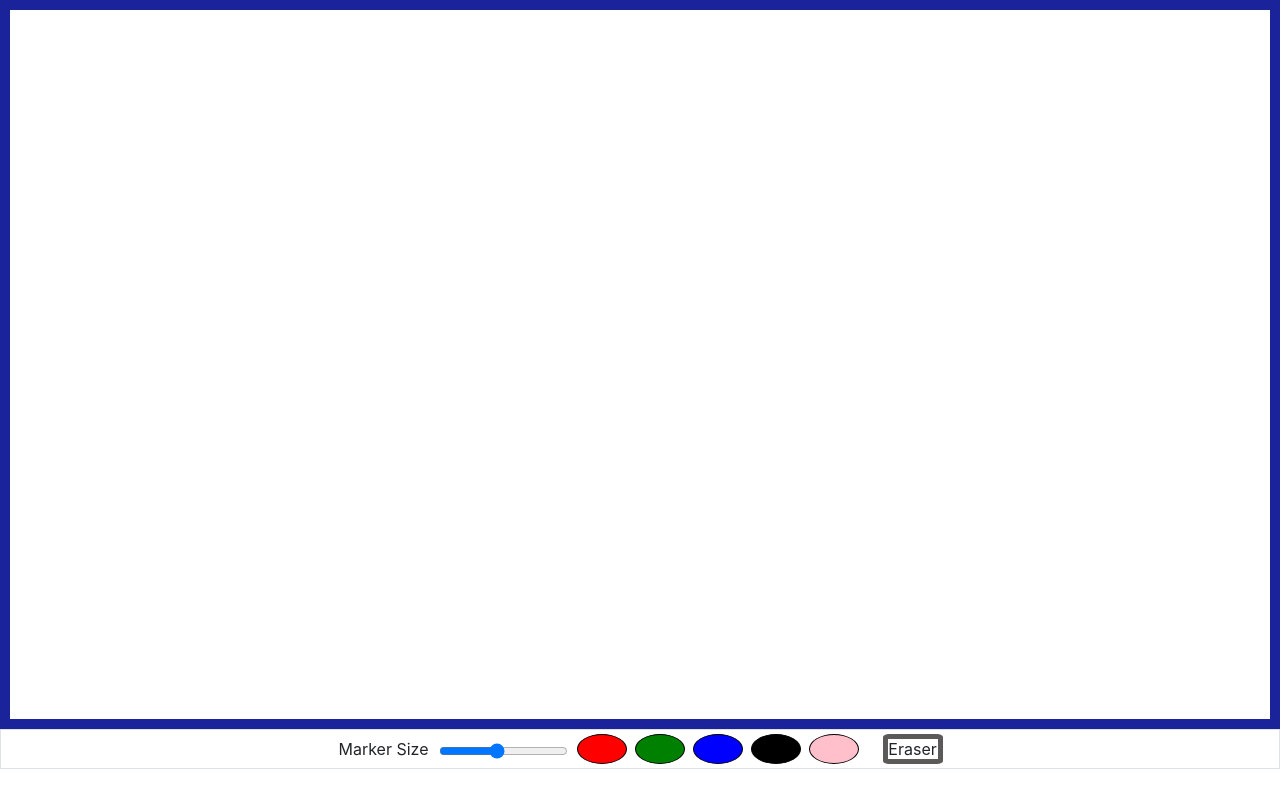
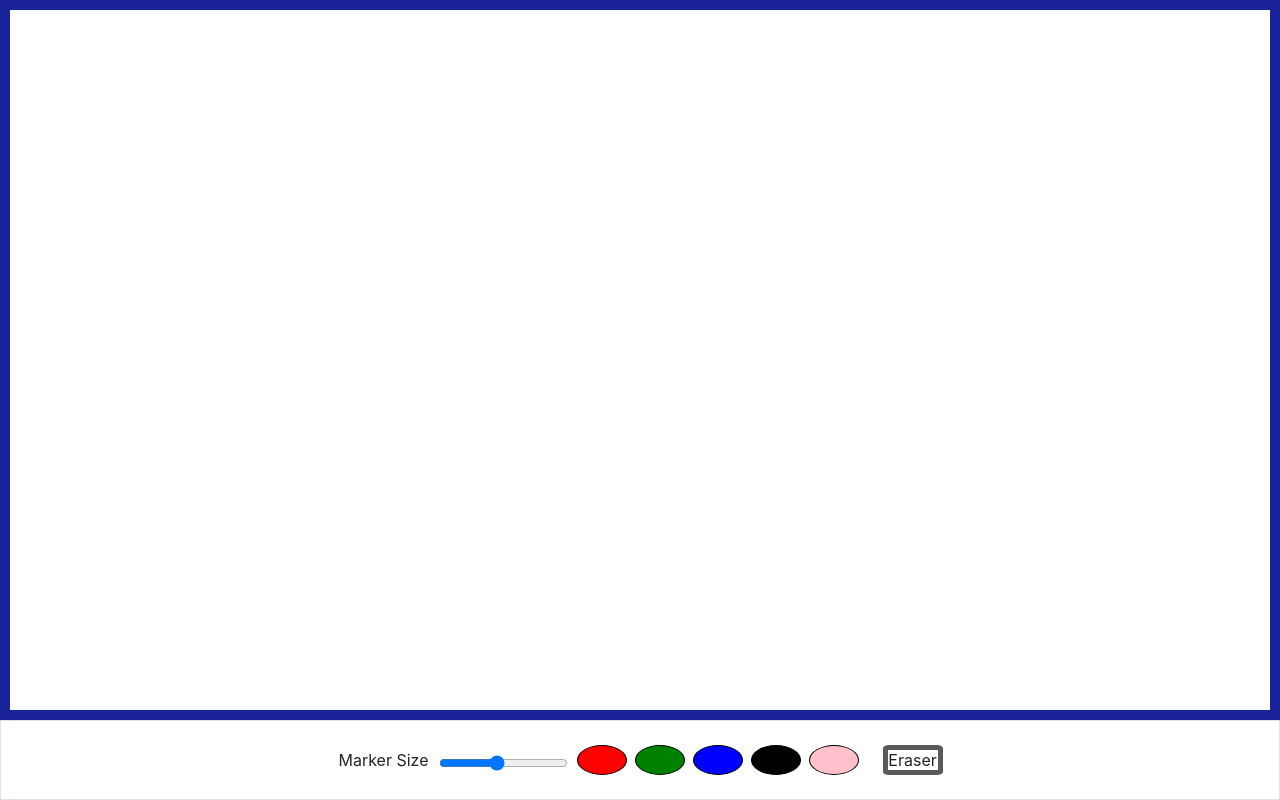
Before and after one commit to benong777/ben-ong-Build-30-things-JS, a plain HTML site: page canvas/index.html in a window 1280 px wide. Drawn offline with nearby package versions, Linux system fonts and the light colour scheme.

Commit message:
Add 100% height to canvas element; Remove height and width attributes from canvas element; Remove canvas resizing from window.onresize

```diff
--- a/canvas/index.html
+++ b/canvas/index.html
@@ -11,9 +11,9 @@
     <link rel="stylesheet" href="./style.css">
 </head>
 <body>
-        <canvas id="draw" class="" width="800" height="800"></canvas>
+        <canvas id="draw" class=""></canvas>
 
-        <div id="legend" class="border border-4 d-flex justify-content-center align-items-center">
+        <div id="legend" class="border d-flex justify-content-center align-items-center">
             <label for="marker-width" class="marker-width">Marker Size</label>
             <input type="range" class="settings marker-width" name="marker-width" min="1" max="10" value="5" data-sizing="px">
 
@@ -48,12 +48,7 @@
 
         window.onresize = function() {
             canvas.width = window.innerWidth;
-            canvas.height = window.innerHeight - 50;
-
-            //-- Set legend size
-            let legend = document.querySelector('#legend');
-            //legend.style.height = legendHeight + "px";
-            legend.style.height = legendHeight;
+            canvas.height = window.innerHeight - legendHeight;
         }
 
         ctx.lineWidth = document.querySelector('input').value * 2;
--- a/canvas/style.css
+++ b/canvas/style.css
@@ -5,6 +5,7 @@
 }
 html, body {
     margin: 0;
+    height: 100%;
 }
 
 #draw {
@@ -53,7 +54,9 @@ html, body {
 }
 #legend {
     /*width: 100%;
-    height: 100%;*/
+    height: 100%; */
+    width: 100%;
+    height: 10%;
 }
 
 .marker-width {
```
